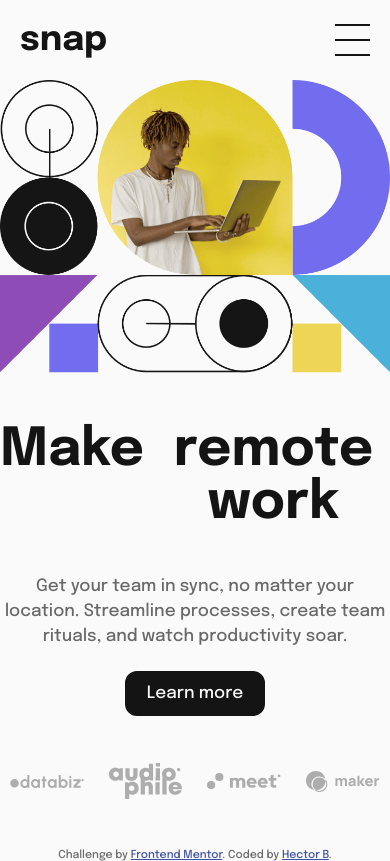
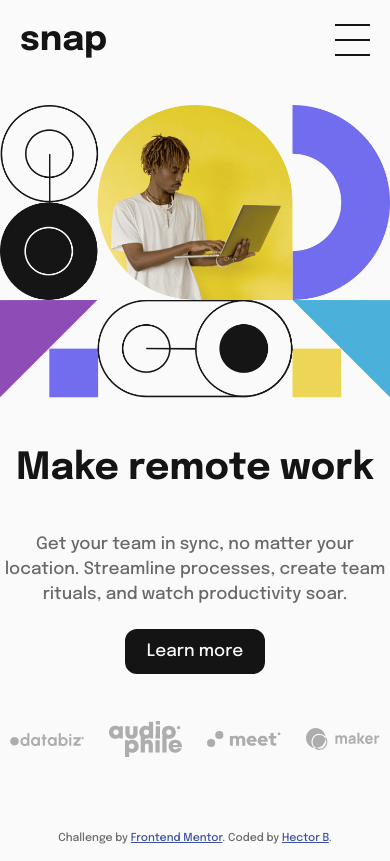
Before and after one commit to hector1234567/intro-section-with-dropdown-navigation, a plain HTML site: page index.html in a window 390 px wide. Drawn offline with Linux system fonts and the light colour scheme.

Commit message:
fix title

```diff
--- a/style.css
+++ b/style.css
@@ -387,12 +387,13 @@ body {
     }
 
     .content__title {
-        font-size: 3.5rem;
+        font-size: 2.5rem;
         width: 100vw;
         display: flex;
         justify-content: center;
         margin-top: 4.7rem;
         margin-bottom: 2.2rem;
+        white-space: nowrap;
     }
 
     /* .content__title:first-child {
```
